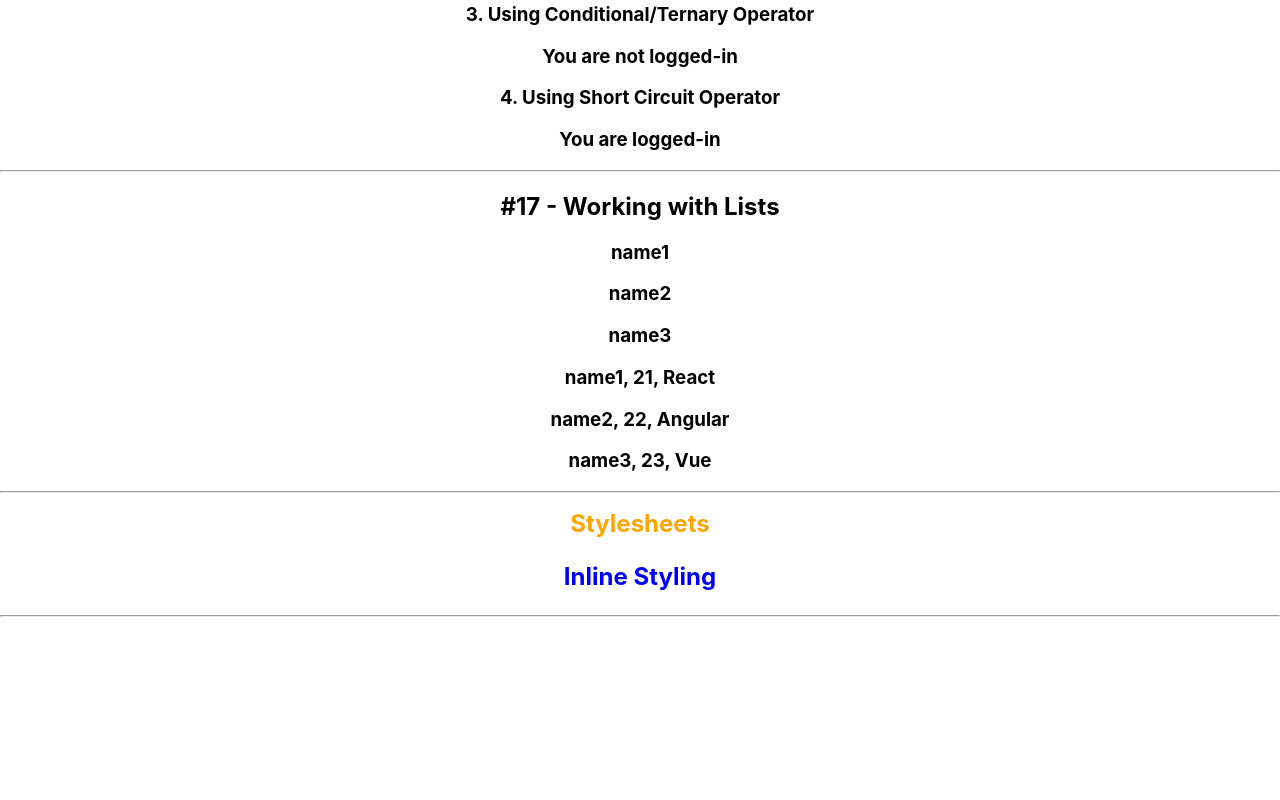
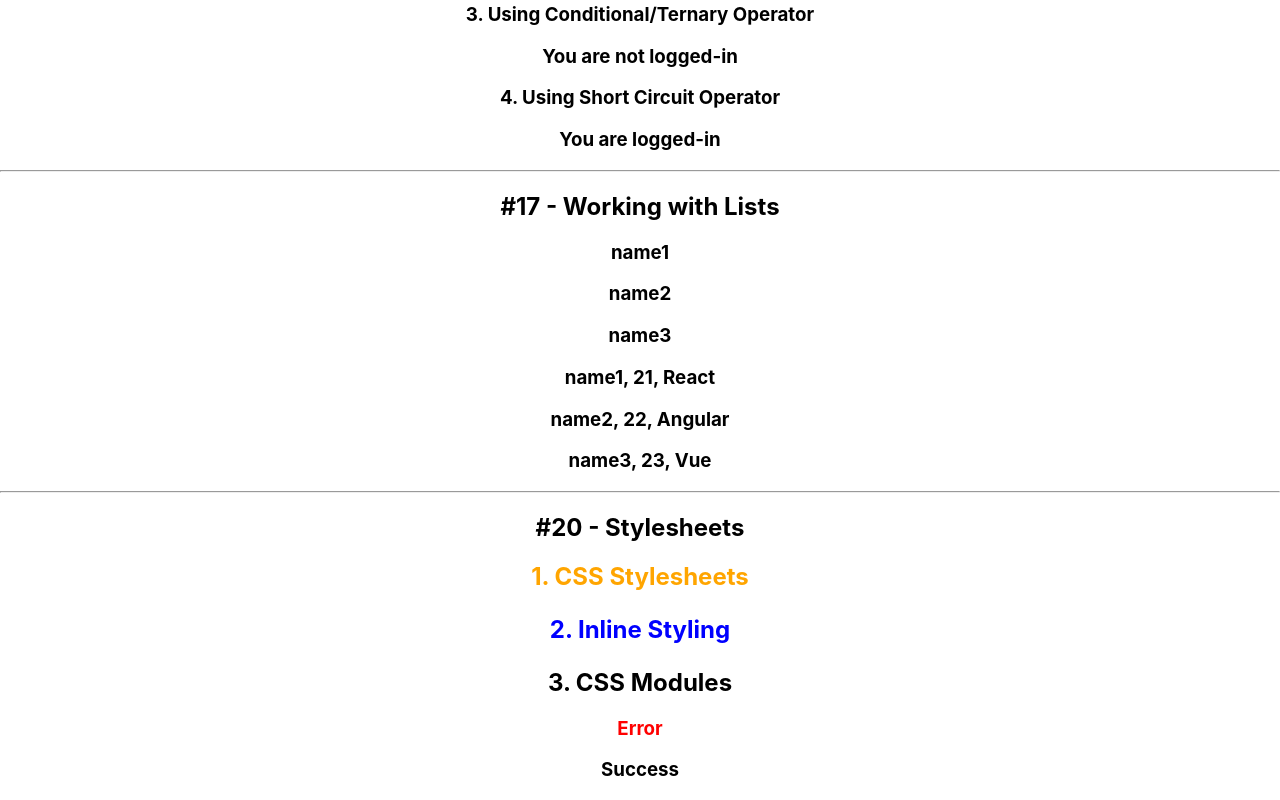
Before and after one commit to sagarteria/Sample-Create-React-App, a React (Create React App) app: page / in a window 1280 px wide. Shown: the part 1050-1850 px from the top of the page. Before the commit the page ends 1675 px from the top, so only its background shows below. Built offline with nearby package versions, Linux system fonts and the light colour scheme.

Commit message:
CSS Styles with - #3- CSS Modules

```diff
--- a/src/App.js
+++ b/src/App.js
@@ -20,8 +20,7 @@ import ClassCompShortCircuitOperator from "./components/ConditionalRendering/Cla
 import NameList from "./components/Lists/NameList";
 import Stylesheet from "./components/Stylesheet/Stylesheet";
 import Inline from "./components/Stylesheet/Inline";
-import "./components/Stylesheet/appStyles.css";
-import Styles from "./components/Stylesheet/appStyles.css";
+import CssModules from "./components/Stylesheet/CssModules";
 
 function App() {
   return (
@@ -70,6 +69,7 @@ function App() {
       {/* CSS Styling */}
       <Stylesheet primary={true}/>
       <Inline />
+      <CssModules />
 
     </div>
   );
--- /dev/null
+++ b/src/components/Stylesheet/CssModules.js
@@ -0,0 +1,16 @@
+import React from 'react';
+import "./appStyles.css";
+import styles from "./appStyles.css";
+
+
+function CssModules() {
+  return (
+      <div>
+        <h2>3. CSS Modules</h2>
+        <h3 className='error'>Error</h3>
+        <h3 className={styles.success}>Success</h3>
+      </div>
+  )
+}
+
+export default CssModules;
--- a/src/components/Stylesheet/Inline.js
+++ b/src/components/Stylesheet/Inline.js
@@ -8,8 +8,7 @@ function Inline() {
   }
   return (
       <div>
-        <h3 style={heading}>Inline Styling</h3>
-        <hr />
+        <h3 style={heading}>2. Inline Styling</h3>
       </div>
   )
 }
--- a/src/components/Stylesheet/Stylesheet.js
+++ b/src/components/Stylesheet/Stylesheet.js
@@ -6,7 +6,8 @@ function Stylesheet(props) {
   return (
       <div>
         <hr />
-        <h1 className={`${className} font-xl`}>Stylesheets</h1>
+        <h2>#20 - Stylesheets</h2>
+        <h1 className={`${className} font-xl`}>1. CSS Stylesheets</h1>
       </div>
   )
 }
```
